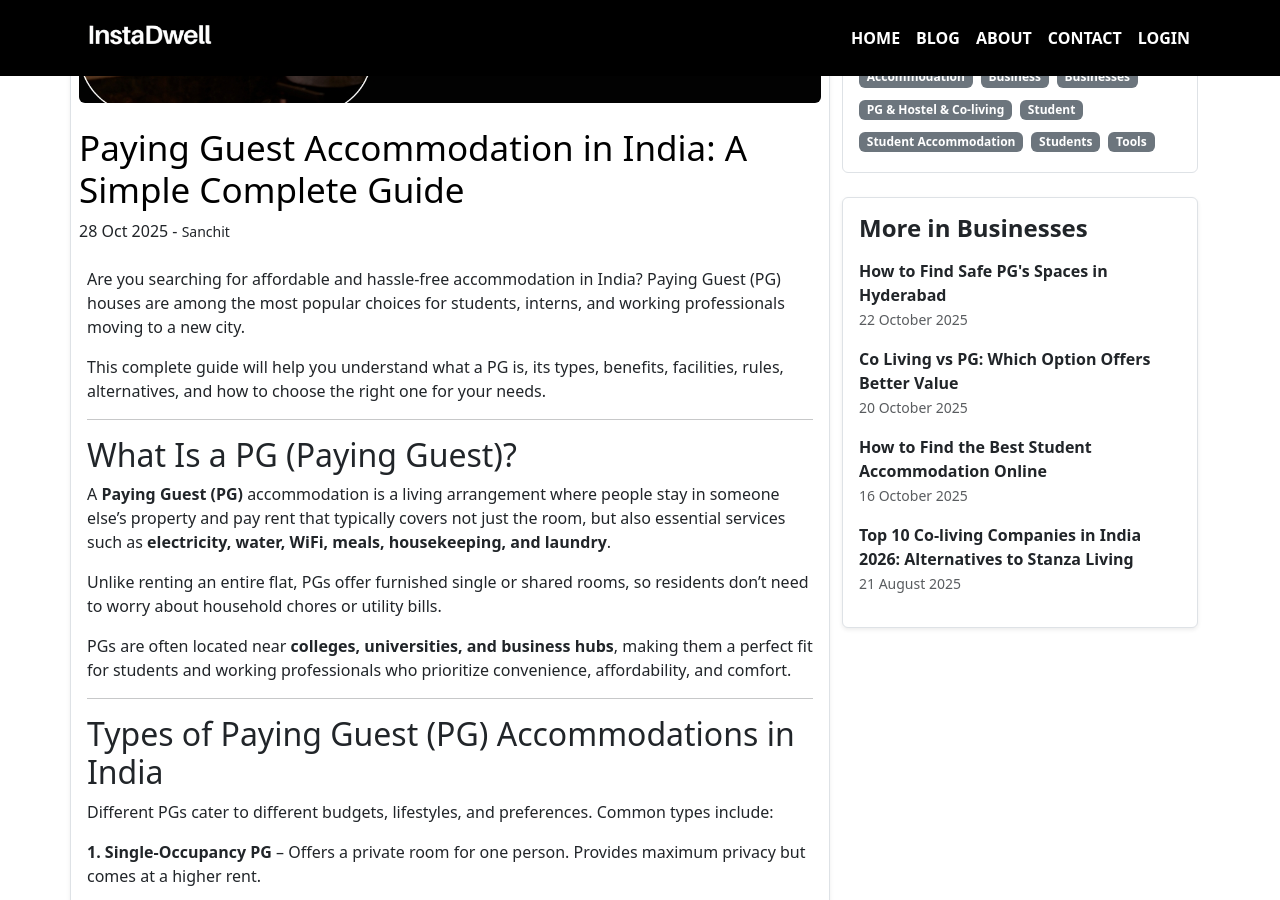
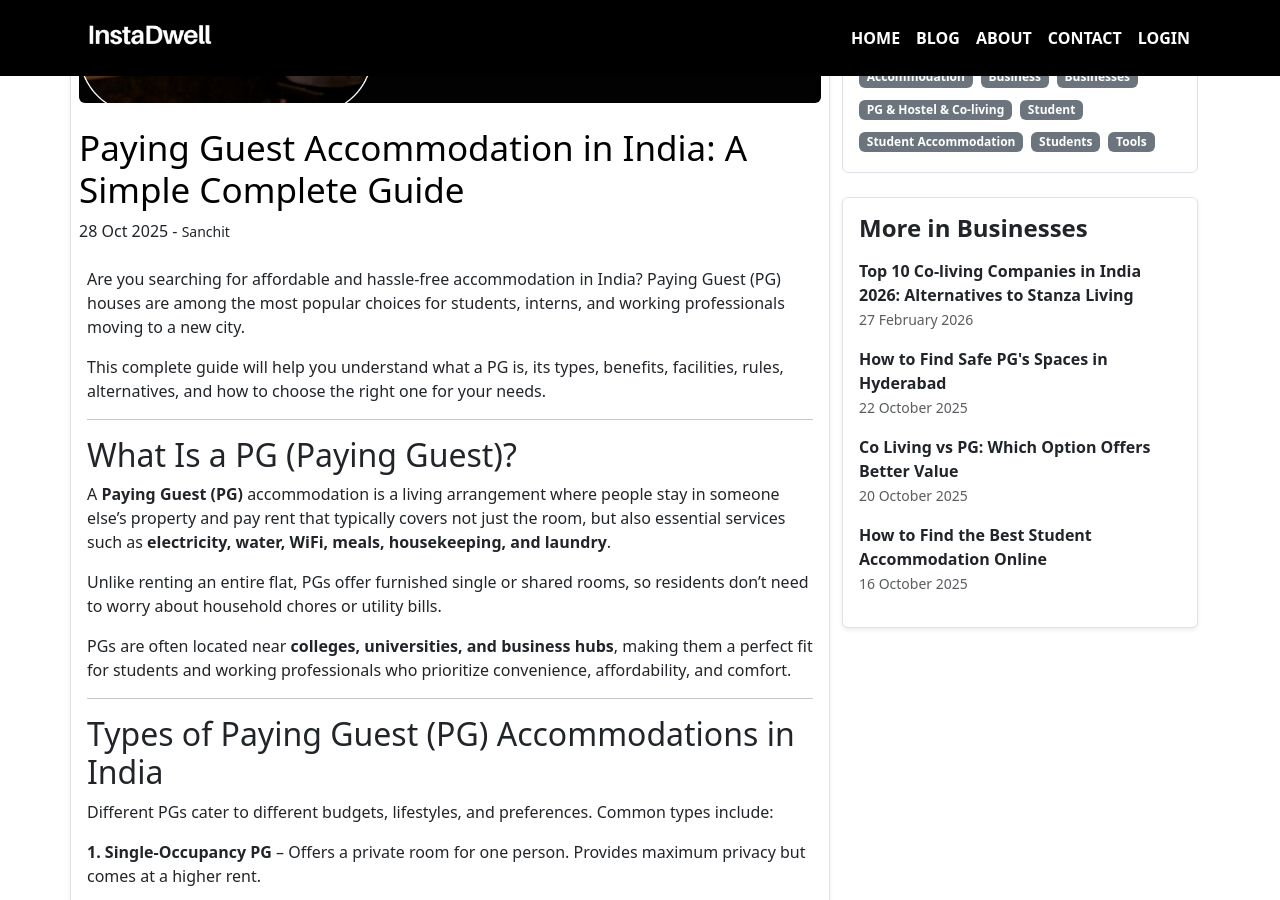
Before and after one commit to instadw/instadwell-blog, a Jekyll site: the page built from _posts/2025-10-28-what-is-paying-guest-house-a-complete-guide-to-paying-guest-accommodation-in-india.md, in a window 1280 px wide and 900 px high, scrolled down 390 px. Built offline with Jekyll 4.4.1, drawn with Linux system fonts in a browser that asks for light colours.

Commit message:
Update and rename 2025-08-21-top-10-co-living-companies-in-india-2026-alternatives-to-stanza-living.md to 2026-02-27-top-10-co-living-companies-in-india-2026-alternatives-to-stanza-living.md

```diff
--- a/_posts/2025-08-21-top-10-co-living-companies-in-india-2026-alternatives-to-stanza-living.md
+++ b/_posts/2026-02-27-top-10-co-living-companies-in-india-2026-alternatives-to-stanza-living.md
@@ -6,7 +6,7 @@ layout: post
 permalink: /:title
 author: Sanchit
 category: Businesses
-date: 2025-08-21T17:50:00.000+05:30
+date: 2026-02-27T17:50:00.000+05:30
 ---
 
 ## About Coliving in India
```
